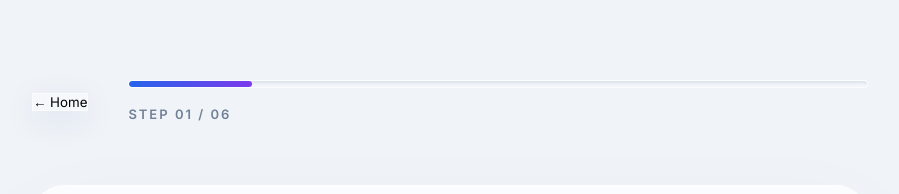
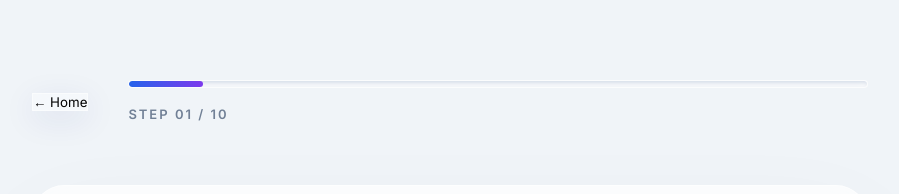
Before and after one commit to Pratik7897/design-thinking-platform, a React (Vite) app: page / in a window 1280 px wide. Both pictures are taken after a click on the button "Start Exploration ↗". Shown: the top 194 px of the page, without its empty margins (190-1089 px from the left). Built offline with nearby package versions, Linux system fonts and the light colour scheme.

Commit message:
feat: update progress bar calculation and step count display to support 10 steps

```diff
--- a/src/pages/InputForm.jsx
+++ b/src/pages/InputForm.jsx
@@ -155,10 +155,10 @@ export default function InputForm({ onSubmit, onBack }) {
                <motion.div
                  className="progress-bar-fill"
                  initial={{ width: 0 }}
-                 animate={{ width: `${(step / 6) * 100}%` }}
+                 animate={{ width: `${(step / 10) * 100}%` }}
                />
              </div>
-             <span className="step-count">STEP 0{step} / 06</span>
+             <span className="step-count">STEP {String(step).padStart(2, '0')} / 10</span>
           </div>
         </header>
 
```
